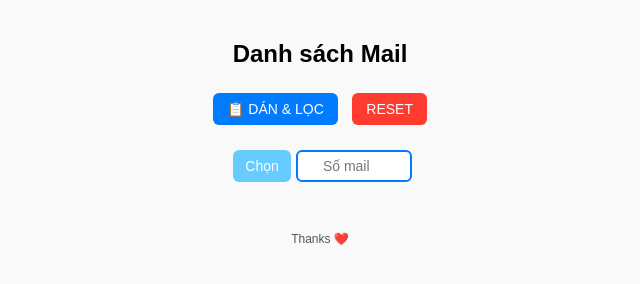
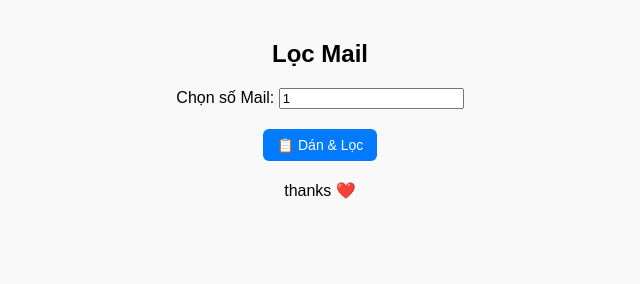
Before and after one commit to chinh-2o04/locmai, a plain HTML site: page index.html in a window 1280 px wide. Shown: the whole page, without its empty margins (320-960 px from the left). Drawn offline with Linux system fonts and the light colour scheme.

Commit message:
Update index.html

```diff
--- a/index.html
+++ b/index.html
@@ -1,29 +1,26 @@
 <!DOCTYPE html>
 <html lang="vi">
 <head>
-  <meta charset="UTF-8" />
-  <meta name="viewport" content="width=device-width, initial-scale=1.0"/>
+  <meta charset="UTF-8">
+  <meta name="viewport" content="width=device-width, initial-scale=1.0">
   <title>Lọc Mail</title>
-  <link rel="stylesheet" href="style.css"/>
+  <link rel="stylesheet" href="style.css">
 </head>
 <body>
-  <h2>Danh sách Mail</h2>
+  <h2>Lọc Mail</h2>
 
   <div class="controls">
-    <button onclick="pasteAndFilter()">📋 DÁN & LỌC</button>
-    <button onclick="resetAll()" style="background:#ff3b30;">RESET</button>
+    <label for="mailIndex">Chọn số Mail:</label>
+    <input type="number" id="mailIndex" min="1" value="1" onchange="saveMailIndex()">
   </div>
 
-  <div class="mail-select">
-    <button>Chọn</button>
-    <input id="mailIndex" type="number" placeholder="Số mail"/>
-  </div>
+  <button class="paste-btn" onclick="pasteAndFilter()">📋 Dán & Lọc</button>
 
-  <div id="grid" class="grid"></div>
+  <div id="mailList" class="grid"></div>
 
-  <div id="toast" class="toast">Đã sao chép</div>
+  <div id="copyAlert" class="copy-alert"></div>
 
-  <div class="thanks">Thanks ❤️</div>
+  <footer>thanks ❤️</footer>
 
   <script src="script.js"></script>
 </body>
```
